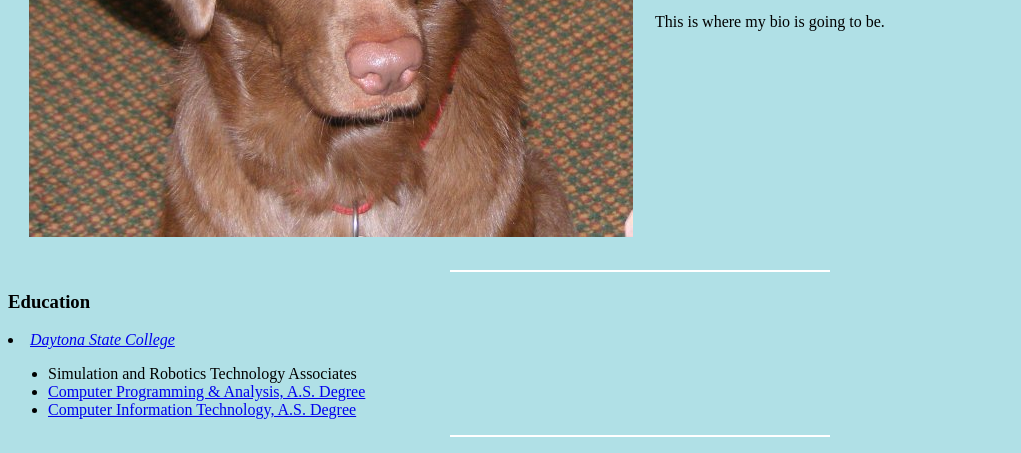
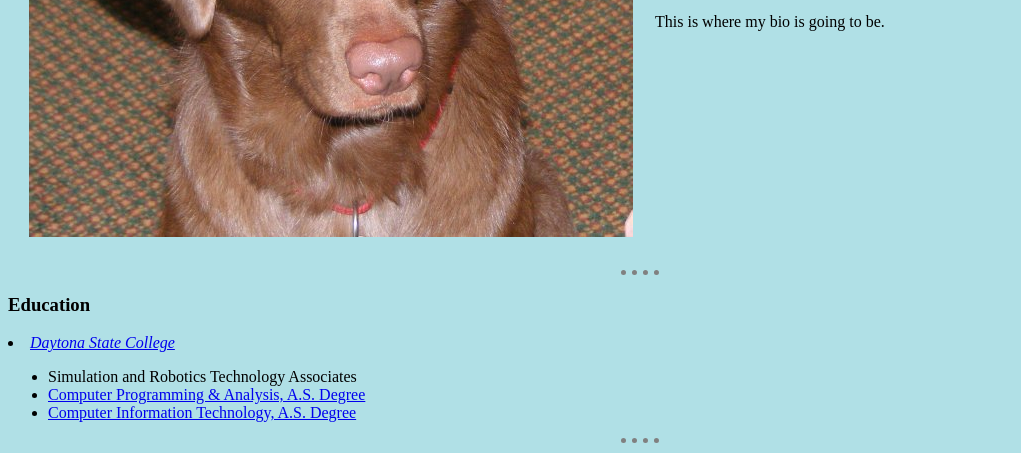
Before and after one commit to ecahbra/cv, a plain HTML site: page index.html in a window 1280 px wide. Shown: the part 324-777 px from the top of the page, without its empty margins (0-1021 px from the left). Drawn offline with Linux system fonts and the light colour scheme.

Commit message:
Add files via upload

```diff
--- a/index.html
+++ b/index.html
@@ -12,15 +12,13 @@
     }
 
     hr {
-      background-color: white;
       border-style: none;
-      height: 2px;
-      width: 30%;
+      border-top: 5px dotted grey;
+      width: 3%;
     }
 
 
   </style>
-
 </head>
 
 <body>
```
